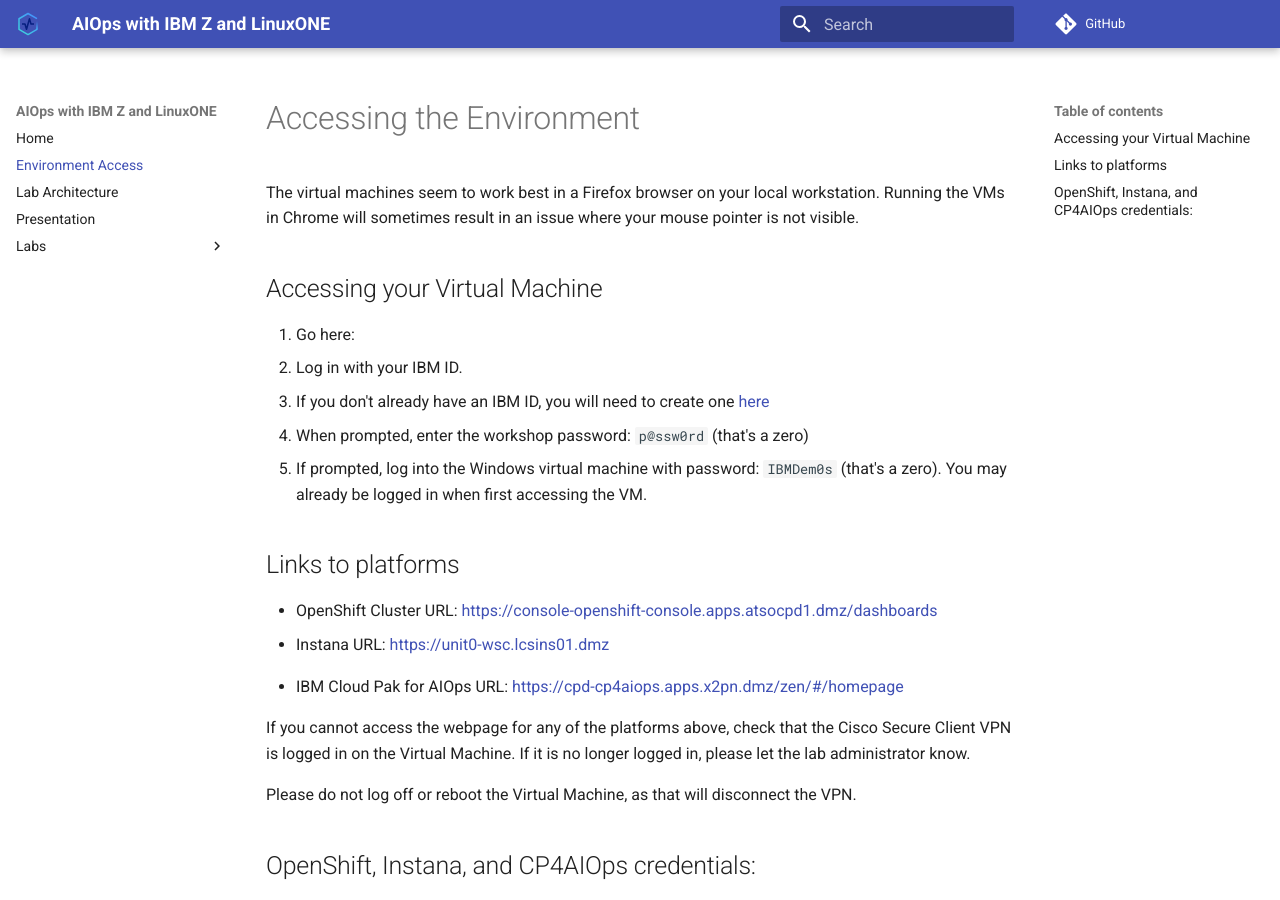
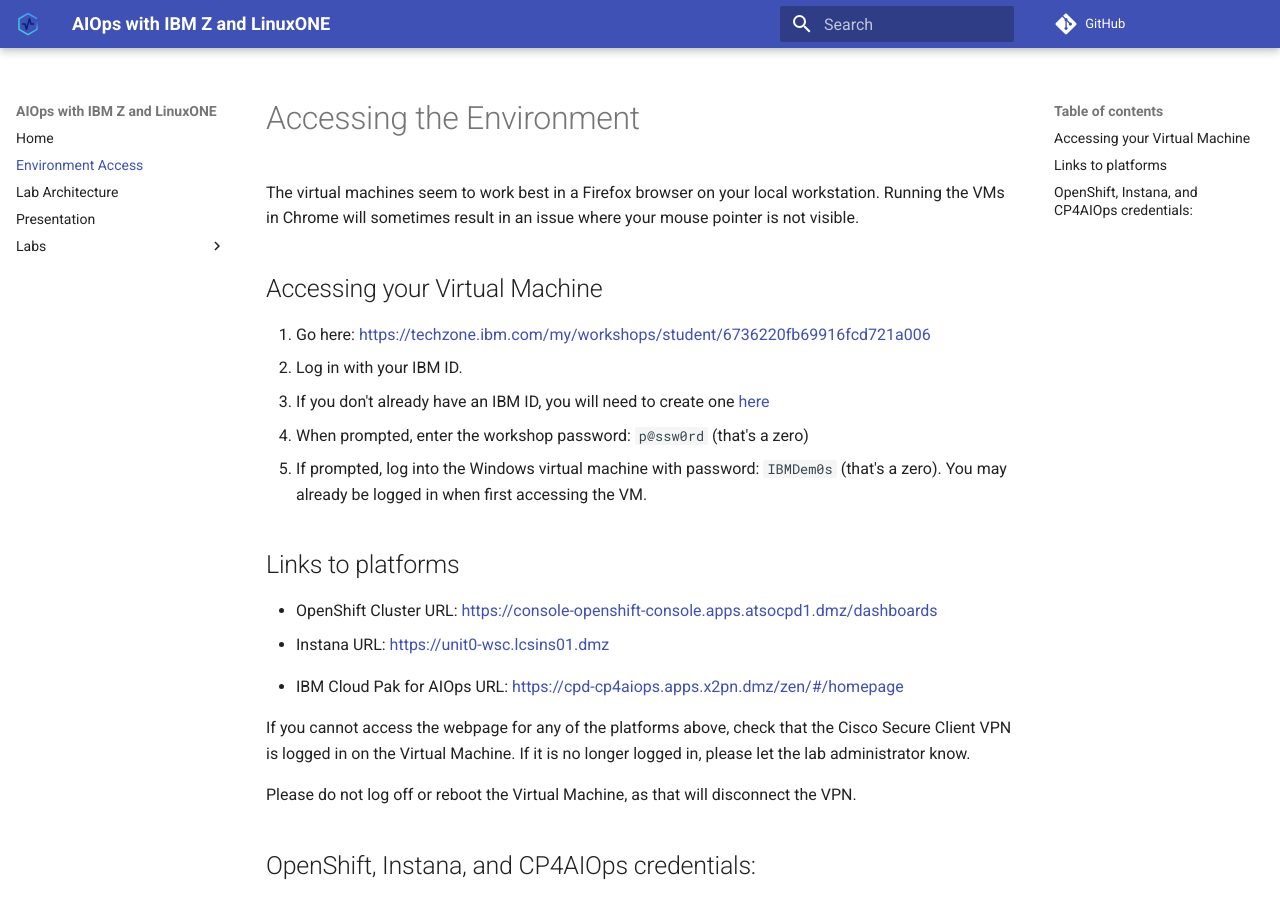
Before and after one commit to mmondics/aiops-z, an MkDocs documentation site: the page built from docs/access.md, in a window 1280 px wide and 900 px high. Built offline with MkDocs 1.6.1 and Material for MkDocs 9.7.7, drawn with Linux system fonts in a browser that asks for light colours; comment, search, counter and statistics services are not loaded; part of the change alters nothing that is shown.

Commit message:
update access for 11/21 lab

```diff
--- a/docs/access.md
+++ b/docs/access.md
@@ -2,7 +2,7 @@
 The virtual machines seem to work best in a Firefox browser on your local workstation. Running the VMs in Chrome will sometimes result in an issue where your mouse pointer is not visible.
 
 ## Accessing your Virtual Machine
-1. Go here: <TBD>
+1. Go here: <https://techzone.ibm.com/my/workshops/student/6736220fb69916fcd721a006>
 2. Log in with your IBM ID.
    1. If you don't already have an IBM ID, you will need to create one [here](https://www.ibm.com/account/reg/us-en/signup?formid=urx-19776&target=https%3A%2F%2Flogin.ibm.com%2Foidc%2Fendpoint%2Fdefault%2Fauthorize%3FqsId%3Db9977aed-1e6b-4321-9b43-ee4365544452%26client_id%3DODllMDk4YzItMjgxOC00)
 3. When prompted, enter the workshop password: `p@ssw0rd` (that's a zero)
```
